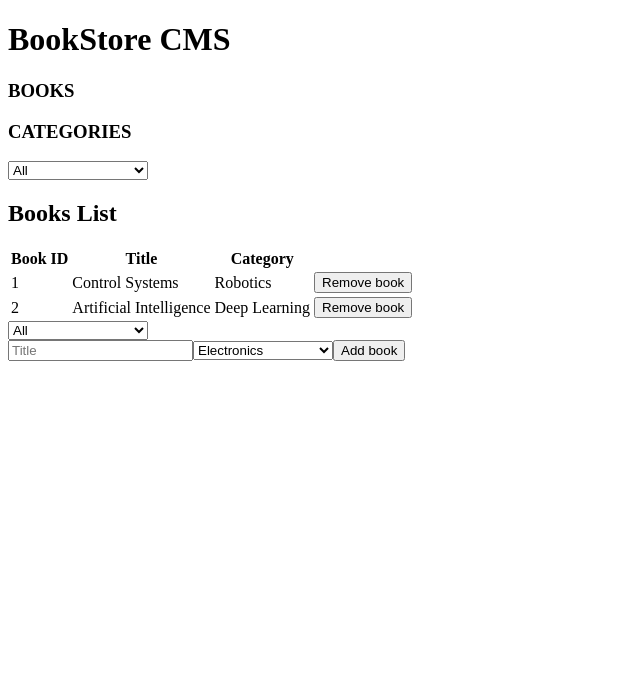
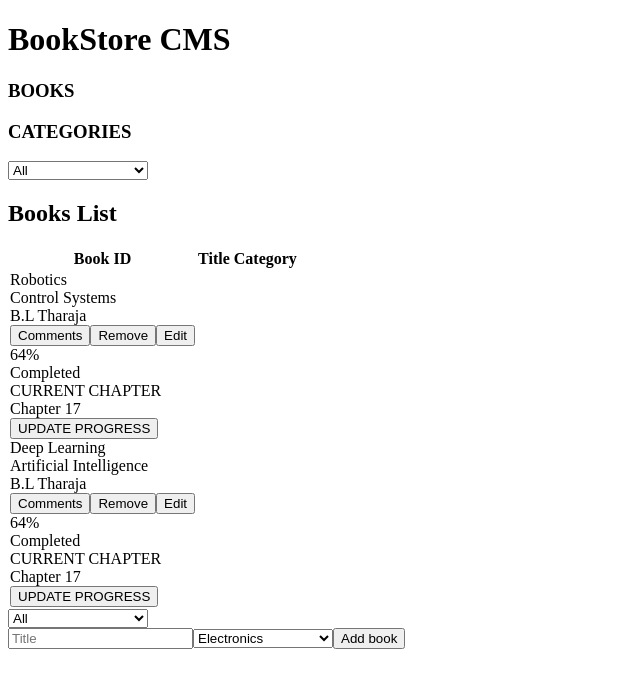
Before and after one commit to Alaska01/book-store, a React (Create React App) app: page / in a window 1280 px wide. Shown: the top 688 px of the page, without its empty margins (0-640 px from the left). Built offline with nearby package versions, Linux system fonts and the light colour scheme.

Commit message:
Edit book function to add static data

```diff
--- a/src/components/Books.js
+++ b/src/components/Books.js
@@ -3,12 +3,50 @@
 
 function Book({ book, handleRemoveBook }) {
   return (
-    <tr>
-      <td>{book.id}</td>
-      <td>{book.title}</td>
-      <td>{book.category}</td>
-      <td><button type="button" onClick={handleRemoveBook}>Remove book</button></td>
-    </tr>
+    <div className="book main">
+      <div className="book container">
+        <div className="book book-info">
+          <div className="book category">{book.category}</div>
+          <div className="book title">{book.title}</div>
+          <div className="book writer">B.L Tharaja</div>
+        </div>
+
+        <div className="book buttons">
+          <button type="button" className="book btn-action">
+            Comments
+          </button>
+          <button
+            className="book btn-action remove-btn"
+            type="button"
+            onClick={handleRemoveBook}
+          >
+            Remove
+          </button>
+          <button className="book btn-action edit-btn" type="button">
+            Edit
+          </button>
+        </div>
+      </div>
+      <div className="book percent-container">
+        <div className="book percent">
+          <div className="book oval"> </div>
+        </div>
+        <div className="book percent-subcontainer">
+          <div className="book percent-info"> 64% </div>
+          <div className="book percent-status">Completed</div>
+        </div>
+      </div>
+      <div className="book progress">
+        <div className="book current-text">CURRENT CHAPTER</div>
+        <div className="book current-chapter">Chapter 17</div>
+        <button
+          type="button"
+          className="book update-progress"
+        >
+          UPDATE PROGRESS
+        </button>
+      </div>
+    </div>
   );
 }
 
```
